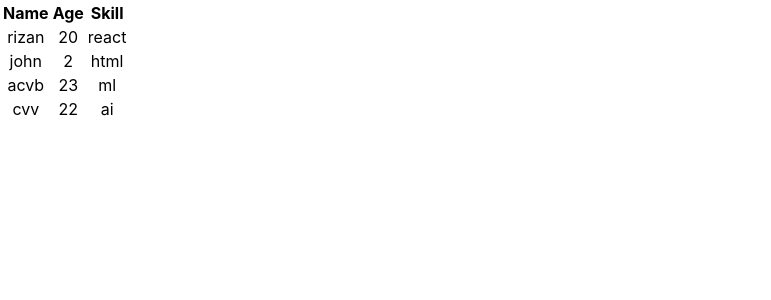
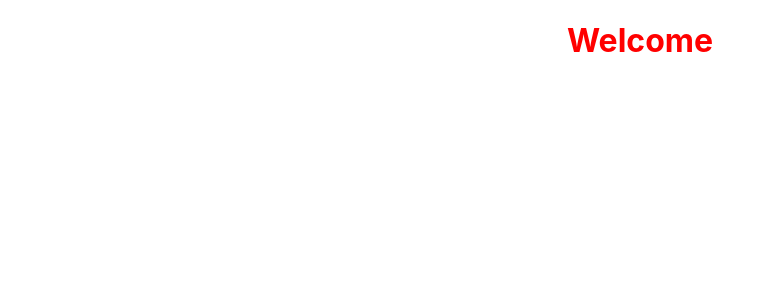
Before and after one commit to MuhammedRizankp/React_Tutorials, a React (Create React App) app: page / in a window 1280 px wide. Shown: the top 300 px of the page, without its empty margins (0-771 px from the left). Built offline with nearby package versions, Linux system fonts and the light colour scheme.

Commit message:
Added styling

```diff
--- a/src/App.js
+++ b/src/App.js
@@ -3,15 +3,20 @@ import './App.css';
 import Counter from './Components/Counter.js';
 import Eventbind from './Components/eventbind';
 import Tablelist from './Components/Tablelist';
+import Style from './Components/style';
+import Propstyle from './Components/propstyle';
+import If from './Components/cond_rendr.js';
 
-import If from './Components/cond_rendr.js';
 function App() {
   return (
     <div className="App">
      {/*<Counter/>*/}
      {/*<Eventbind/>*/}
      {/*<If/>*/}
-     <Tablelist/>
+     {/*<Tablelist/>*/}
+     {/*<Style/>*/}
+     <Propstyle/>
+
 
      </div>
   );
--- a/src/Components/Tablelist.js
+++ b/src/Components/Tablelist.js
@@ -26,15 +26,13 @@ function Tablelist() {
 
     return(
         <div>
-            <table>
             <th>Name</th>
             <th>Age</th>
             <th>Skill</th>
-            <tr>{details.map(namep => <td>{namep.person1}</td>)}</tr>
-            <tr>{details.map(namep => <td>{namep.person2}</td>)}</tr>
-            <tr>{details.map(namep => <td>{namep.person3}</td>)}</tr>
-            <tr>{details.map(namep => <td>{namep.person4}</td>)}</tr>
-            </table>
+            <tr>{details.map(namep => <td key={namep.person1}>{namep.person1}</td>)}</tr>
+            <tr>{details.map(namep => <td key={namep.person1}>{namep.person2}</td>)}</tr>
+            <tr>{details.map(namep => <td key={namep.person1}>{namep.person3}</td>)}</tr>
+            <tr>{details.map(namep => <td key={namep.person1}>{namep.person4}</td>)}</tr>
         </div>
     )
 
--- /dev/null
+++ b/src/Components/propstyle.js
@@ -0,0 +1,26 @@
+import React, { Component } from 'react';
+class Propstyle extends Component {
+    constructor(props) {
+        super(props);
+        this.state = {
+            come:false
+         }
+    }
+    render() {
+
+        const hello={
+            color:'yellow'
+        }
+        const hii={
+            color:'red'
+        }
+        const classstyle=this.state.come ? hello:hii
+        return (
+            <div>
+                <h1 style={classstyle}>Welcome</h1>
+            </div>
+         );
+    }
+}
+
+export default Propstyle;
--- /dev/null
+++ b/src/Components/style.js
@@ -0,0 +1,29 @@
+import React, { Component } from 'react';
+class Style extends Component {
+    constructor(props) {
+        super(props);
+        this.state = {
+            color:'black'
+         }
+    }
+    rzn(){
+        this.setState({
+            color:'red'
+        })
+
+    }
+
+    render() {
+        const divstyle={
+            color:this.state.color
+        }
+        return (
+            <div>
+                <h1 style={divstyle}>Welcome</h1>
+                <button onClick={()=>this.rzn()}>Click me</button>
+            </div>
+         );
+    }
+}
+
+export default Style;
```
